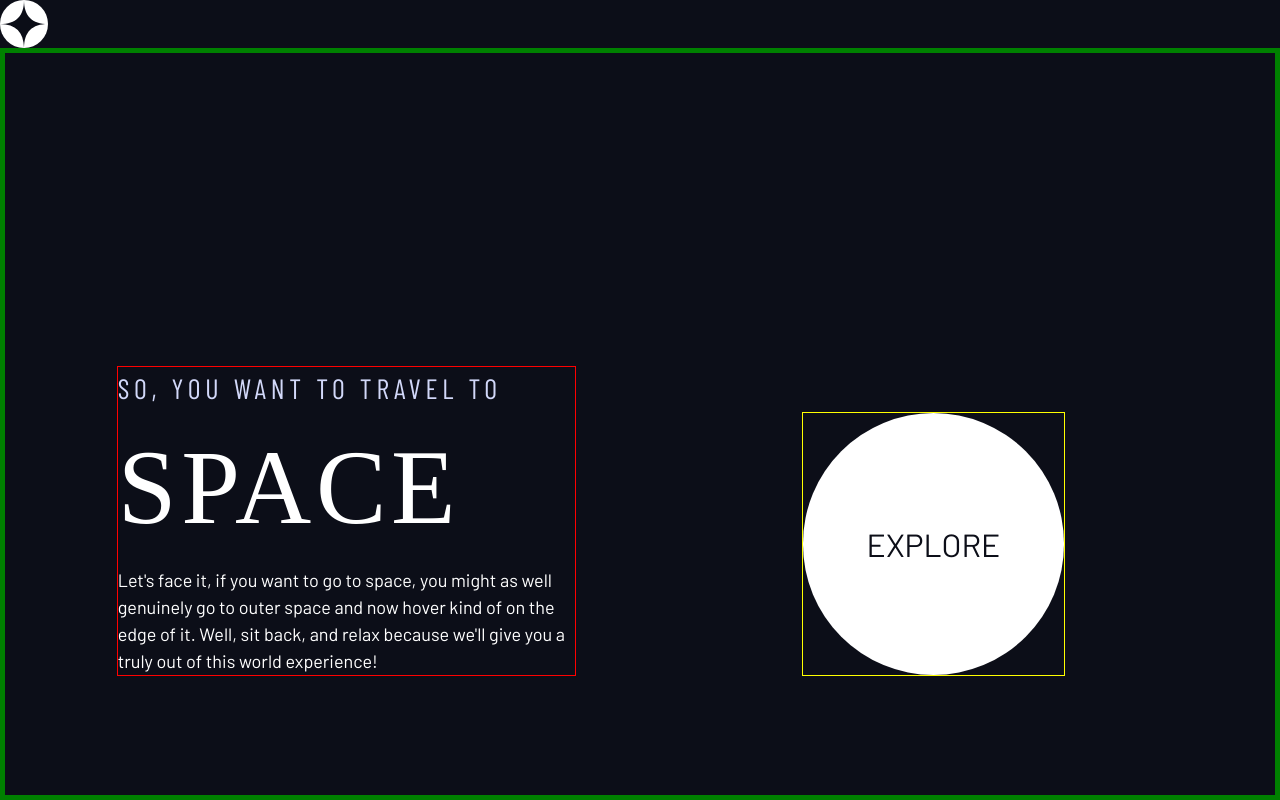
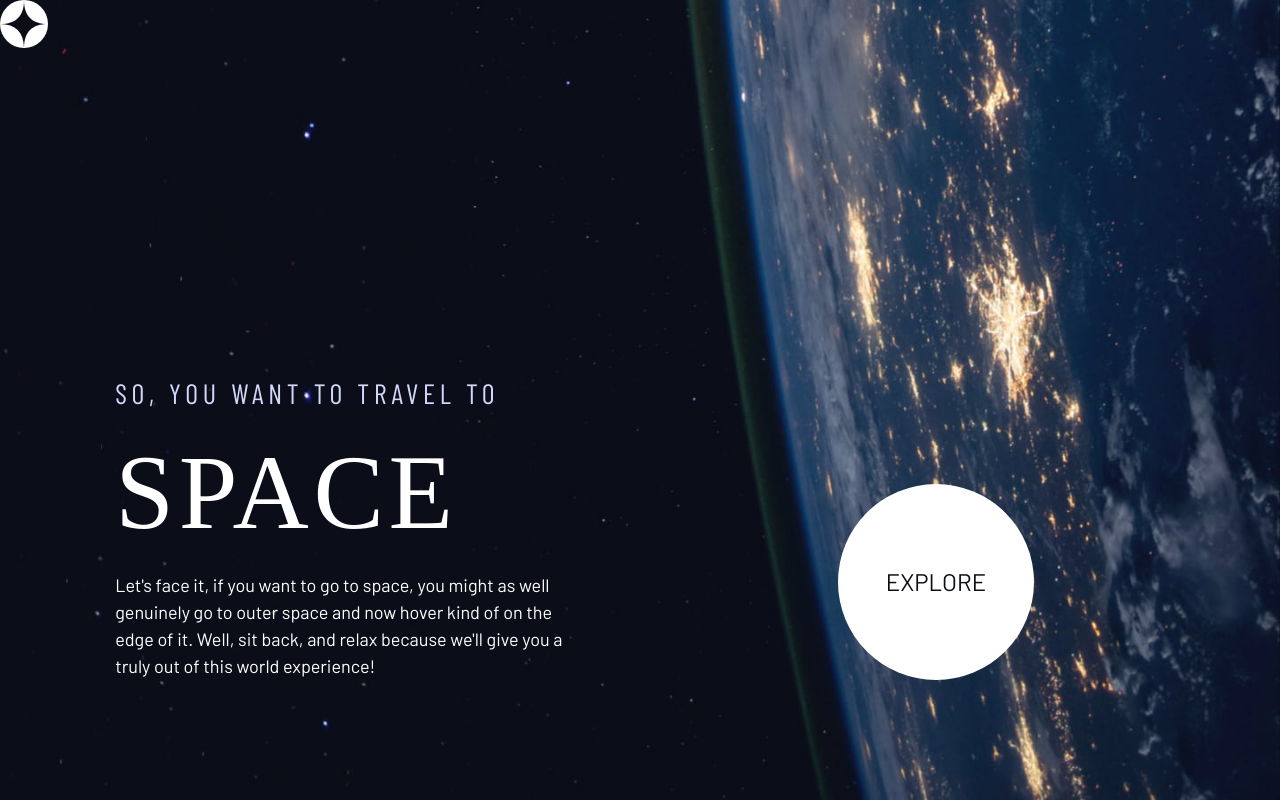
Before and after one commit to onnymm/spacetravel, a React (Vite) app: page / in a window 1280 px wide. Built offline with nearby package versions, Linux system fonts and the light colour scheme; a web font is replaced by a local one.

Commit message:
8 The Homepage | Part 6 | Adding the background images

```diff
--- a/src/index.css
+++ b/src/index.css
@@ -162,7 +162,6 @@ select {
 
 .grid-container {
     text-align: center;
-    border: 5px solid green;
     display: grid;
     place-items: center;
     padding-inline: 1rem;
@@ -189,12 +188,10 @@ select {
 
     .grid-container > *:first-child {
         grid-column: 2;
-        outline: 1px solid red;
     }
 
     .grid-container > *:last-child {
         grid-column: 3;
-        outline: 1px solid yellow;
     }
 }
 
@@ -271,7 +268,7 @@ select {
     position: relative;
     display: inline-grid;
     z-index: 1;
-    font-size: 2rem;
+    font-size: 1.5rem;
     place-items: center;
     padding: 0 2em;
     border-radius: 50%;
@@ -378,3 +375,25 @@ select {
     background-color: hsl( var(--clr-white), 1);
     color: hsl( var(--clr-dark), 1)
 }
+
+body * {
+    background-size: cover;
+    background-position: bottom center;
+}
+
+.home {
+    background-image: url("./assets/background-home-mobile.jpg");
+}
+
+@media (min-width: 35rem) {
+    .home {
+        background-image: url("./assets/background-home-tablet.jpg");
+    }
+}
+
+@media (min-width: 45rem) {
+    .home {
+        background-position: center;
+        background-image: url("./assets/background-home-desktop.jpg");
+    }
+}
```
